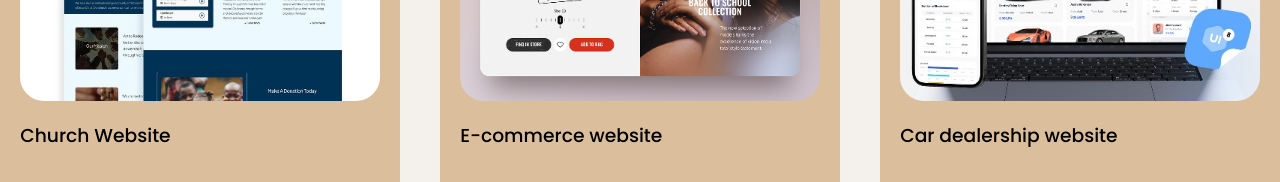
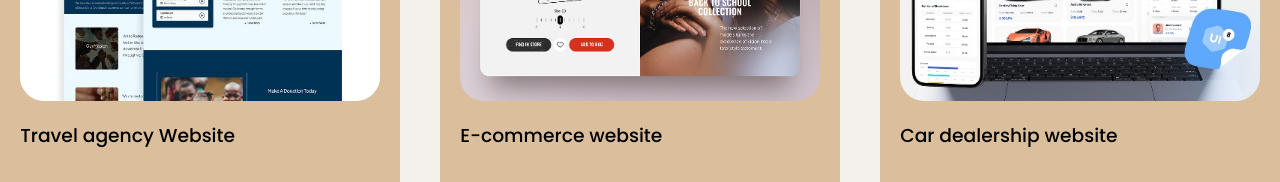
Before and after one commit to James-Nyangada/Portfolio-website, a React (Create React App) app: page / in a window 1280 px wide. Shown: the part 4140-4322 px from the top of the page. Built offline with nearby package versions, Linux system fonts and the light colour scheme.

Commit message:
travel-agency portfolio added

```diff
--- a/src/components/portfolio/Portfolio.jsx
+++ b/src/components/portfolio/Portfolio.jsx
@@ -59,10 +59,10 @@ const Portflio = () => {
             <img src={IMG3} alt="" />
           </div>
 
-          <h3>Church Website</h3>
+          <h3>Travel agency Website</h3>
           <div className="portfolio__item-cta">
-            <a href="https://github.com/James-Nyangada" className='btn' target='_blank'>Github</a>
-            <a href="https://orafolio.framer.website/" className='btn btn-primary' target='_blank'>Live Demo</a>
+            <a href="https://github.com/James-Nyangada/African-Outback-Safari" className='btn' target='_blank'>Github</a>
+            <a href="https://africa-outback-safari.netlify.app/" className='btn btn-primary' target='_blank'>Live Demo</a>
           </div>
 
         </article>
```
